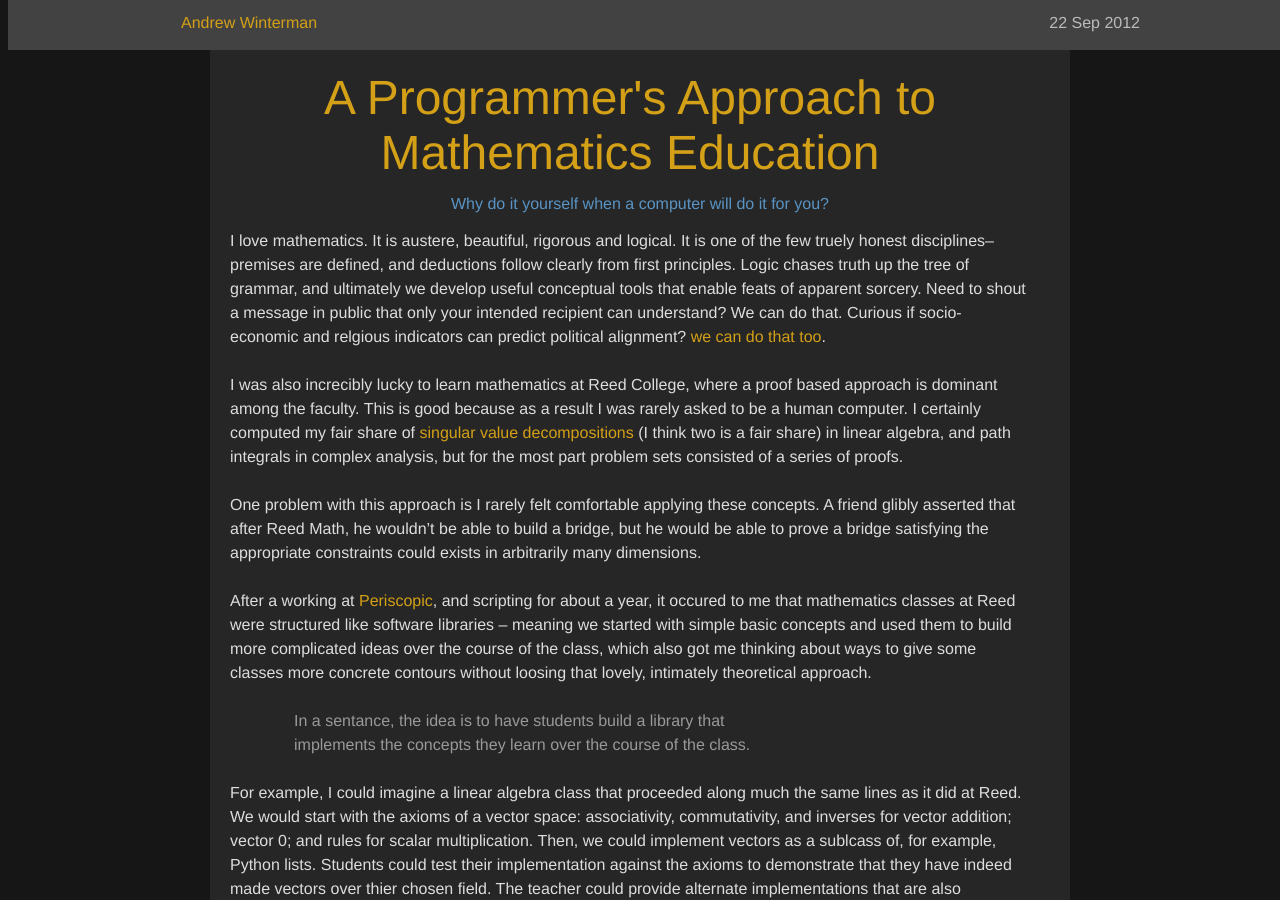
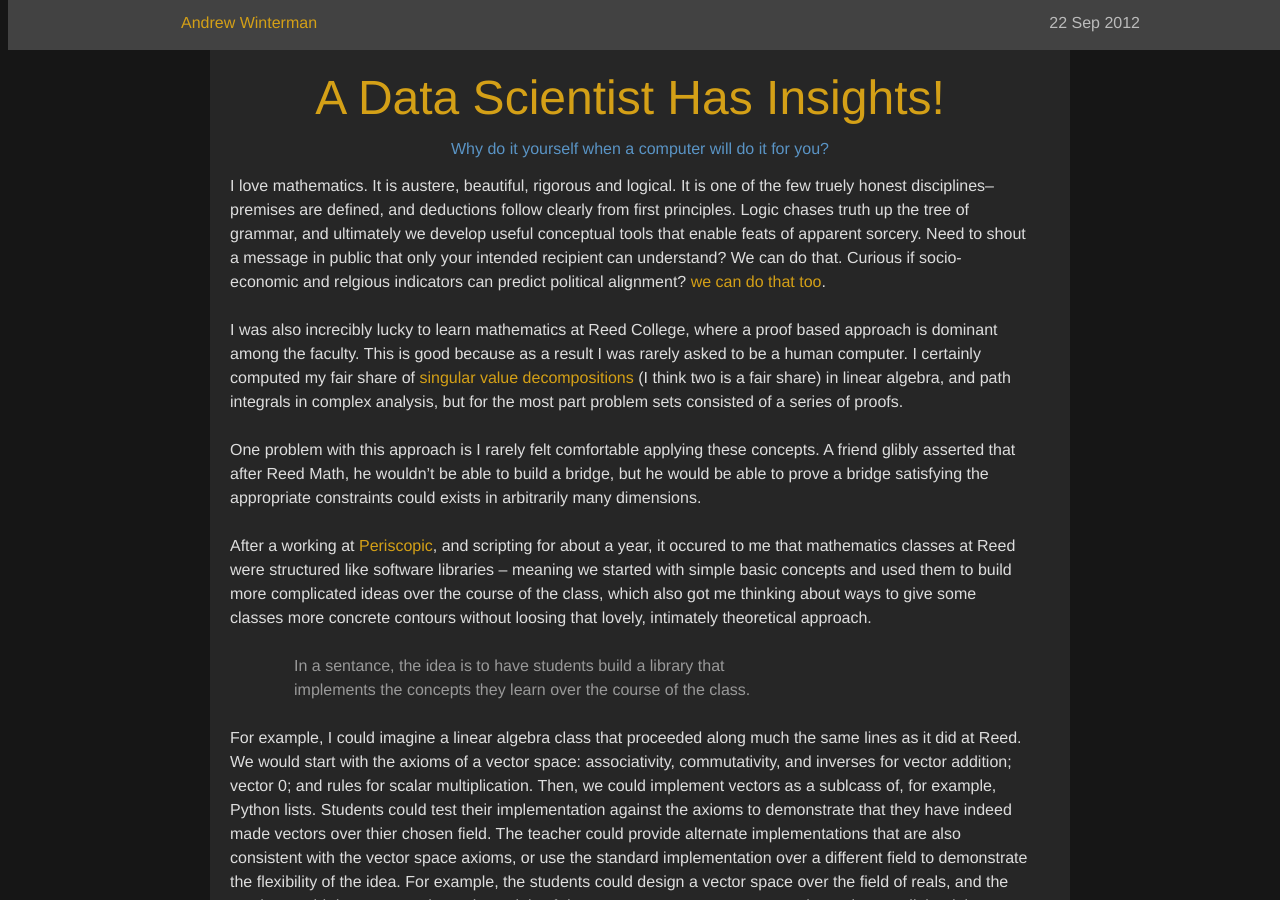
Before and after one commit to AWinterman/awinterman.github.com, a Jekyll site: the page built from _posts/2012-09-22-A-Programmers-Approach.md, in a window 1280 px wide and 900 px high. Built offline with Jekyll 4.4.1, drawn with Linux system fonts in a browser that asks for light colours; Markdown is read by kramdown in place of the engine named in the settings.

Commit message:
edited title

```diff
--- a/_posts/2012-09-22-A-Programmers-Approach.md
+++ b/_posts/2012-09-22-A-Programmers-Approach.md
@@ -1,6 +1,6 @@
 ---
 layout: post
-title: A Programmer's Approach to Mathematics Education
+title: A Data Scientist Has Insights!
 subtitle: Why do it yourself when a computer will do it for you?
 ---
 
```
